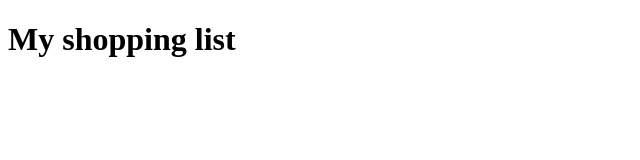
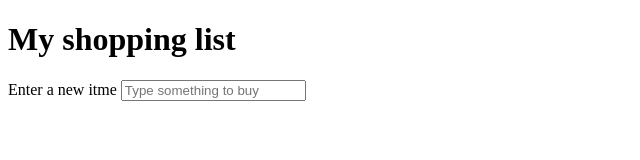
Before and after one commit to robithegreat/powercoders, a plain HTML site: page shopping/index.html in a window 1280 px wide. Shown: the whole page, without its empty margins (0-640 px from the left). Drawn offline with Linux system fonts and the light colour scheme.

Commit message:
Iinitial selection for the shopping list
entering the input and label elemnts

```diff
--- a/shopping/index.html
+++ b/shopping/index.html
@@ -8,6 +8,8 @@
   <body>
     <h1>My shopping list</h1>
 
+    <label for="item">Enter a new itme</label>
+    <input type="text" id="item" placeholder="Type something to buy">
     <ul>
 
     </ul>
```
